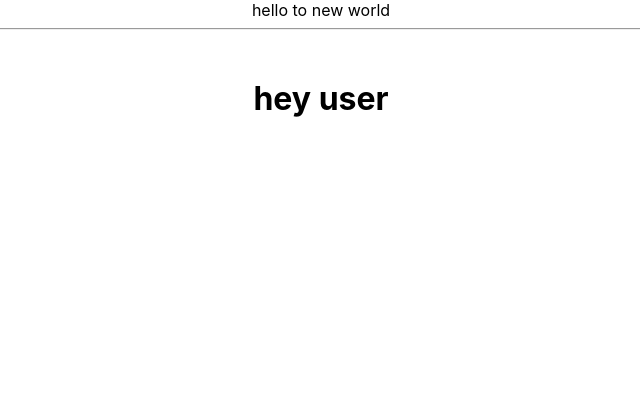
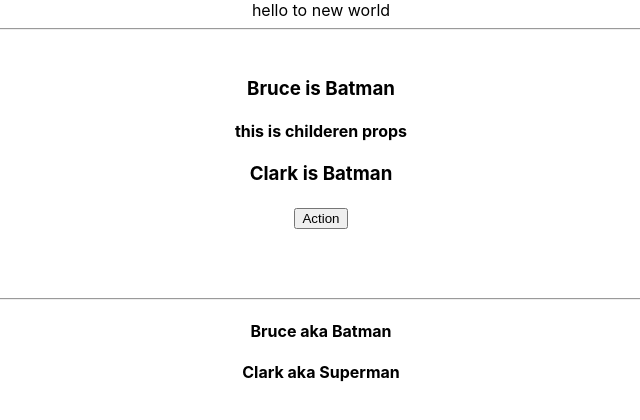
Before and after one commit to rajdavid/learn-react, a React (Create React App) app: page / in a window 1280 px wide. Shown: the top 420 px of the page, without its empty margins (319-959 px from the left). Built offline with nearby package versions, Linux system fonts and the light colour scheme.

Commit message:
props in react

```diff
--- a/src/App.js
+++ b/src/App.js
@@ -1,20 +1,34 @@
 import React from 'react';
 import './App.css';
-import { Hello } from './Componets/Hello';
-/*import Counter from './Componets/Counter'
+//import { Hello } from './Componets/Hello';
+/*import Counter from './Componets/Counter'*/
 import { Greet } from './Componets/Greet';
-import { Welcome } from './Componets/Welcome';*/
+import { Welcome } from './Componets/Welcome';
 function App() {
   return (
     <div className="App">
       hello to new world
       <hr />
       <br/>
-      {/*<Greet />*/}
-      <Hello/>
+      <Greet name="Bruce" heroName=" Batman">
+        <p>this is childeren props</p>
+      </Greet>
+
+      <Greet name="Clark" heroName="Batman">
+        <button>Action</button>
+      </Greet>
+      <br/>
+      <br/>
+
+      <hr/>
+      <Welcome name="Bruce"  heroName="Batman"/>
+      <Welcome name="Clark" heroName="Superman"/>
+
+
+      {/*<Hello/>*/}
       {/*<Counter />
-      <br/>
-      <Welcome/>*/}
+      <br/>*/}
+
     </div>
   );
 }
--- a/src/Componets/Greet.js
+++ b/src/Componets/Greet.js
@@ -19,4 +19,14 @@ import React from 'react'
 
 // named export
 
-export const Greet = () => <h1>Click Counter ...</h1>
+export const Greet = (props) => {
+    console.log(props)
+    return (
+        <div>
+            <h3>
+                {props.name}  is {props.heroName}
+            </h3>
+            <h4>{props.children}</h4>
+            </div>
+        )
+}
--- a/src/Componets/Welcome.js
+++ b/src/Componets/Welcome.js
@@ -6,8 +6,7 @@ export  class Welcome extends Component {
     render() {
         return (
             <div>
-                <h4>this is class component</h4>
-                <h5> pls stop after 10..</h5>
+                <h4>{this.props.name}  aka {this.props.heroName}</h4>
             </div>
         )
     }
```
